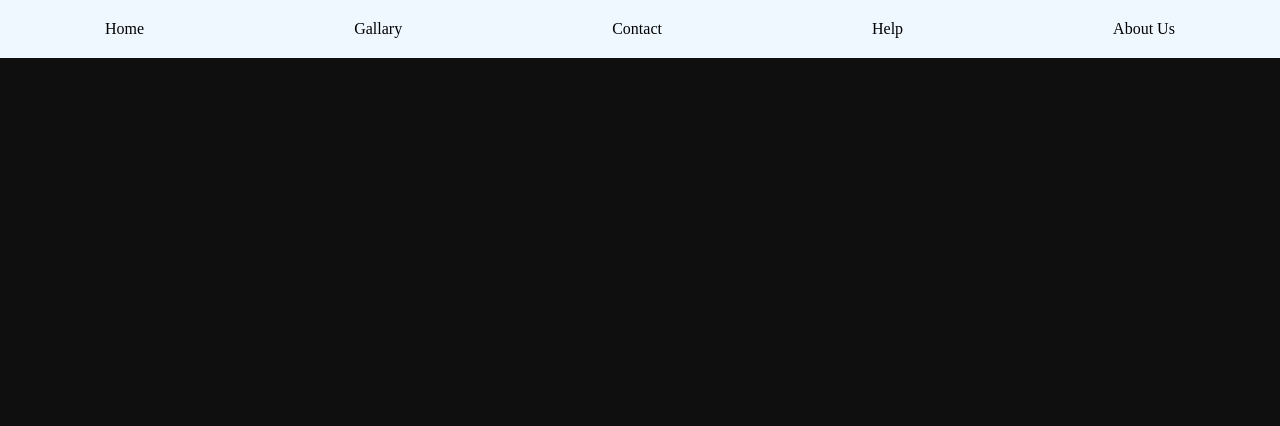
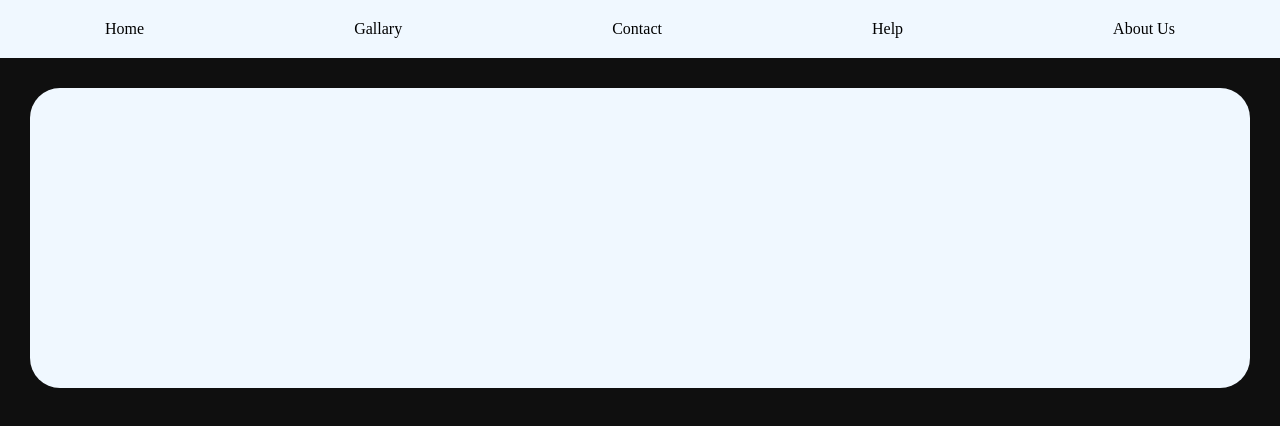
Before and after one commit to roshankc108/web_revisit_2024, a plain HTML site: page index.html in a window 1280 px wide. Drawn offline with Linux system fonts and the light colour scheme.

Commit message:
setInterval+callBack()

```diff
--- a/index.html
+++ b/index.html
@@ -17,6 +17,7 @@
         <li class="theme">About Us</li>
       </ul>
     </nav>
+    <div id="clock"></div>
 
     <!-- <script src="objectsInJs.js"></script> -->
     <!-- <script src="basics.js"></script> -->
@@ -27,7 +28,7 @@
     <!-- <script src="loopsInArray.js"></script> -->
     <!-- <script src="domMan.js"></script> -->
     <!-- <script src="asyncAwait.js"></script> -->
-
+    <!-- <script src="seIntervalCallBack.js"></script> -->
 
   </body>
 </html>
--- a/style.css
+++ b/style.css
@@ -15,3 +15,16 @@ ul {
     margin: auto;
     cursor: pointer;
 }
+#clock{
+  width: auto;
+  height: 300px;
+  background-color: aliceblue;
+  color: green;
+  margin: 30px;
+  border-radius: 30px;
+  display: flex;
+  justify-content: center;
+  align-items: center;
+  font-family: Fira code;
+  font-size: 80px;
+}
```
Also changed, not shown: seIntervalCallBack.js (added, +10 -0 lines).
